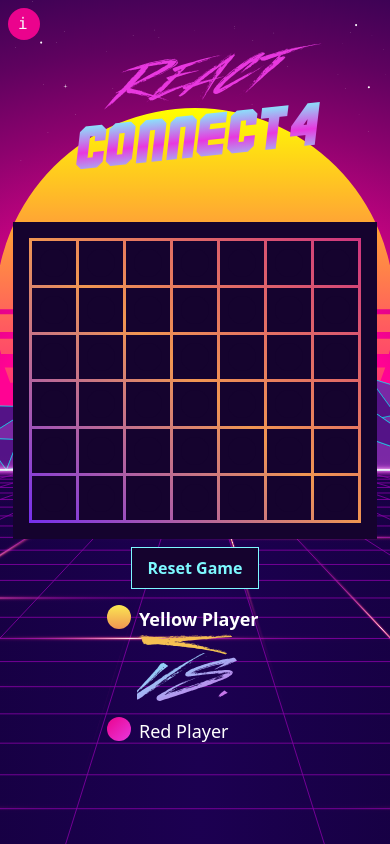
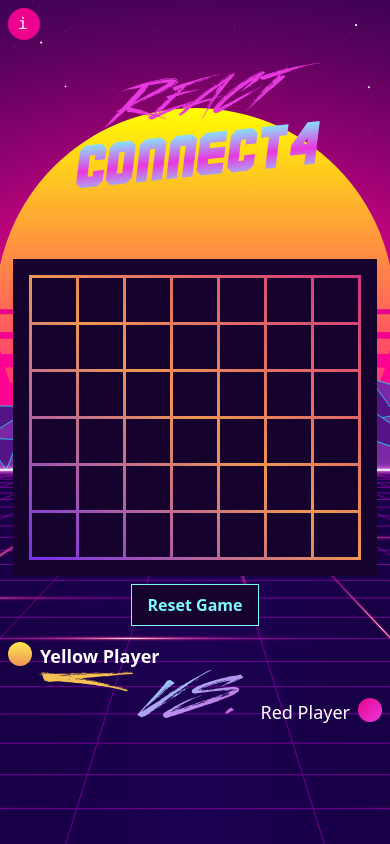
Before and after one commit to dev-fredericfox/ReactConnectFour, a React (Create React App) app: page / in a window 390 px wide. Built offline with nearby package versions, Linux system fonts and the light colour scheme.

Commit message:
Change mobile layout to fit better on screen

```diff
--- a/src/components/App.js
+++ b/src/components/App.js
@@ -31,11 +31,15 @@ function App() {
         <div className="mb-12">
           <Game turn={turn} changeTurn={changeTurn} />
           <div className="flex sm:flex-row flex-col justify-center items-center mt-1">
+          <div className="flex mt-1 flex-row w-screen ml-4 sm:ml-0 sm:w-44">
             <Player number="One" color="Yellow" turn={turn} />
-            <p className="ml-6 mr-3 mt-5 sm:mt-5 font-eightyone text-6xl text-transparent bg-clip-text bg-gradient-to-br from-teal to-pink w-32">
+            </div>
+            <p className="mr-3 sm:mr-6 sm:mt-5 font-eightyone text-center text-6xl text-transparent bg-clip-text bg-gradient-to-br from-teal to-pink w-32">
               VS.
             </p>
+            <div className="flex sm:mt-1 sm:mr-0 mr-4 -mt-8 flex-row-reverse sm:flex-row w-screen sm:w-44">
             <Player number="Two" color="Red" turn={turn} />
+            </div>
           </div>
         </div>
         {imprint && <Imprint close={setImprint} />}
--- a/src/components/Player.js
+++ b/src/components/Player.js
@@ -1,3 +1,4 @@
+import { Fragment } from "react";
 import Coin from "./Coin";
 
 function Player(props) {
@@ -19,22 +20,20 @@ function Player(props) {
       props.color.includes("Red")
     ) {
       return (
-        <div className="absolute -rotate-[142deg] ml-7 font-eightyone text-8xl text-transparent bg-clip-text bg-gradient-to-br from-pink to-nova w-[90px] h-[70px]">
+        <div className="absolute -rotate-[142deg] mr-7 font-eightyone text-8xl text-transparent bg-clip-text bg-gradient-to-br from-pink to-nova w-[90px] h-[70px]">
           1
         </div>
       );
     }
   };
   return (
-    <div>
-      <div className="flex mt-1 flex-row w-44">
-        <Coin size="small" color={props.color} />
-        <div className={`text-white ml-2 text-lg sm:text-xl ${bold()}`}>
-          {props.color} Player
-        </div>
-        {playerTurn()}
+    <Fragment>
+      <Coin size="small" color={props.color} />
+      <div className={`text-white ml-2 mr-2 text-lg sm:text-xl ${bold()}`}>
+        {props.color} Player
       </div>
-    </div>
+      {playerTurn()}
+    </Fragment>
   );
 }
 
```
